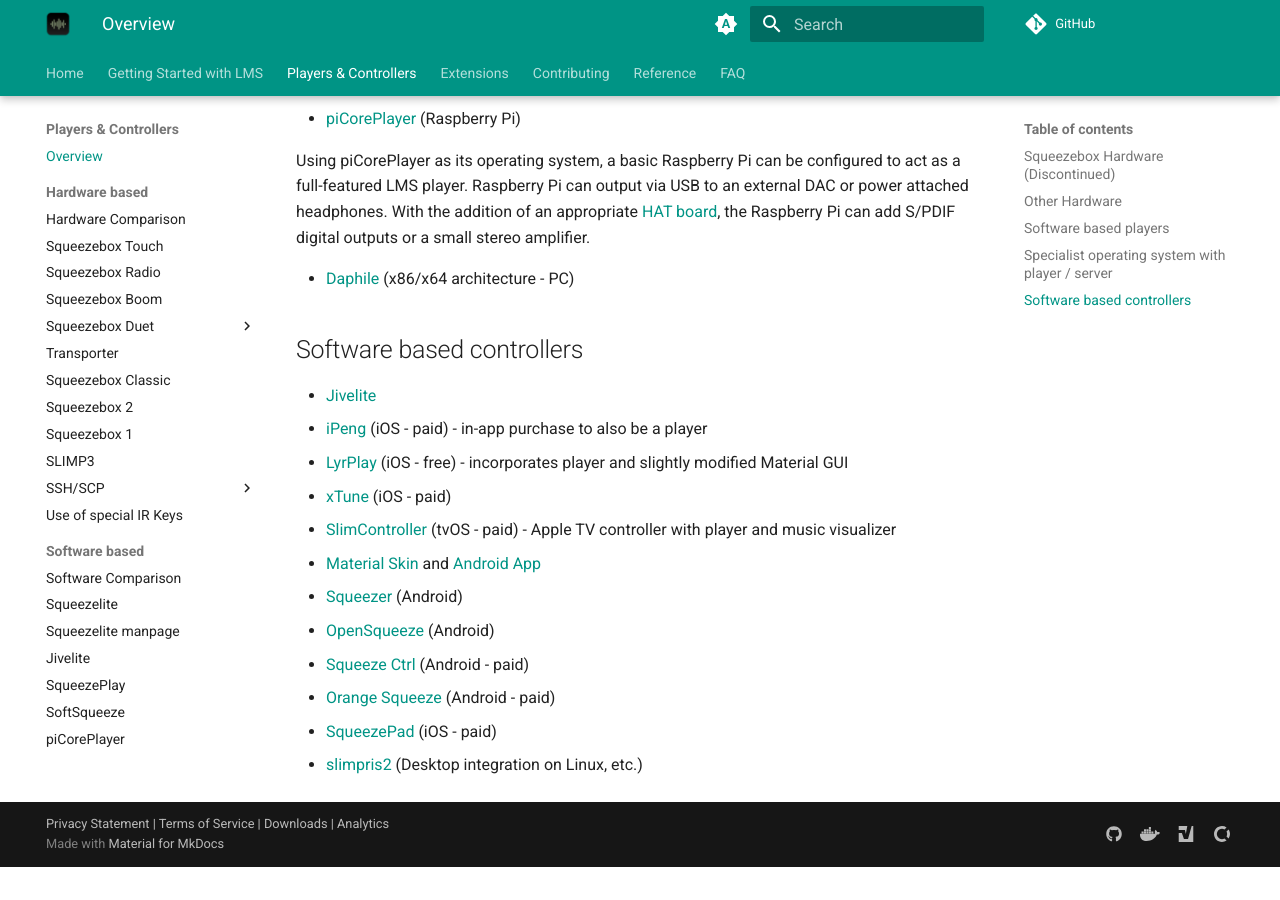
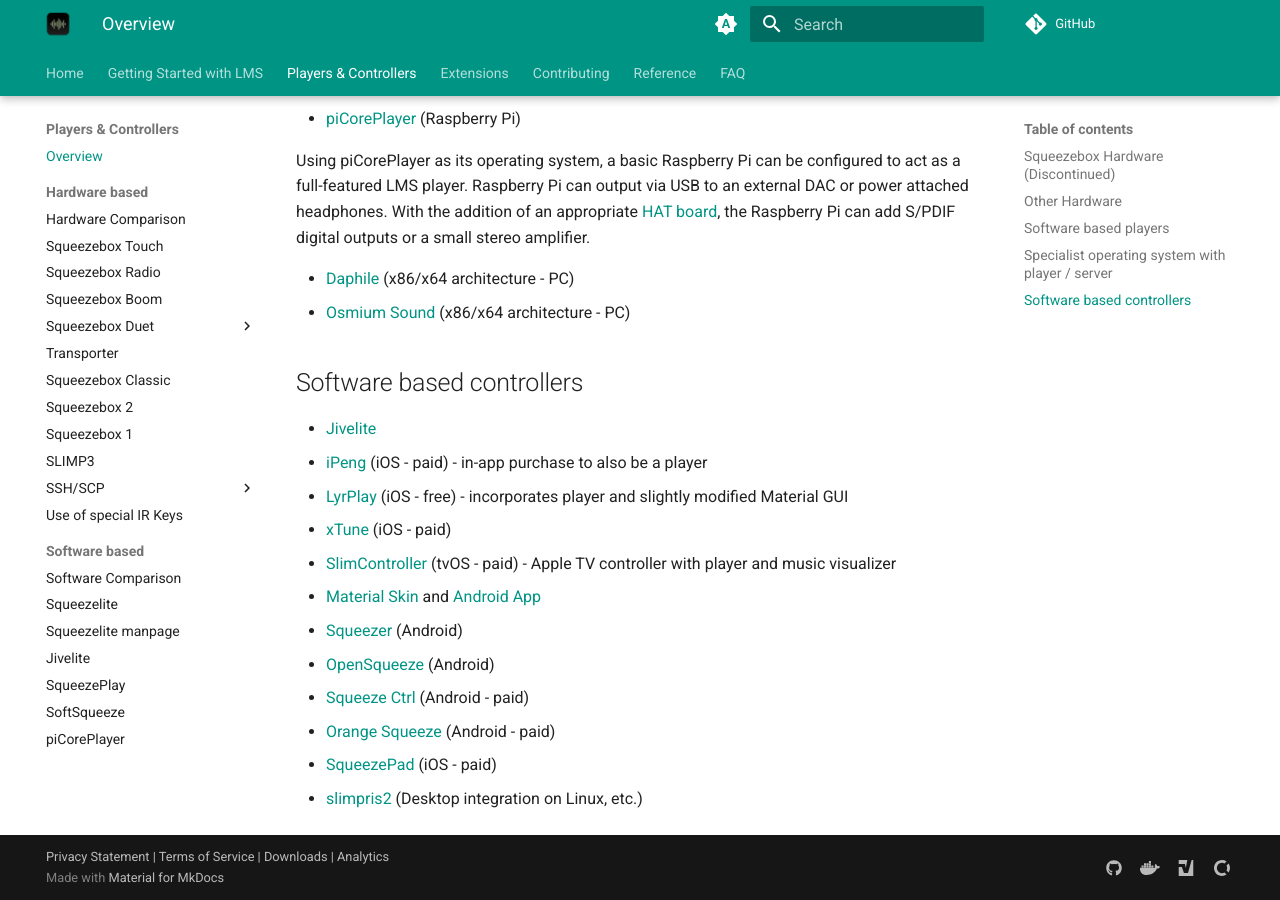
Before and after one commit to LMS-Community/lms-community.github.io, an MkDocs documentation site: the page built from docs/players-and-controllers/index.md, in a window 1280 px wide and 900 px high, scrolled down 2626 px. Built offline with MkDocs 1.6.1 and Material for MkDocs 9.7.7, drawn with Linux system fonts in a browser that asks for light colours; a script that is not in the unit is left out; plug-ins that fetch from the network failed and are left out; comment, search, counter and statistics services are not loaded; before the commit the page ends 3493 px from its top, so only the background shows below that.

Commit message:
Update index.md
Signed-off-by: Adriano Frongillo <frongillo.adriano@gmail.com>

```diff
--- a/docs/players-and-controllers/index.md
+++ b/docs/players-and-controllers/index.md
@@ -78,6 +78,7 @@
 Using piCorePlayer as its operating system, a basic Raspberry Pi can be configured to act as a full-featured LMS player. Raspberry Pi can output via USB to an external DAC or power attached headphones. With the addition of an appropriate [HAT board](https://www.raspberrypi.com/news/introducing-raspberry-pi-hats/), the Raspberry Pi can add S/PDIF digital outputs or a small stereo amplifier.
 
 - [Daphile](https://www.daphile.com/) (x86/x64 architecture - PC)
+- [Osmium Sound](https://osmiumsound.it) (x86/x64 architecture - PC)
 
 ## Software based controllers
 
```
